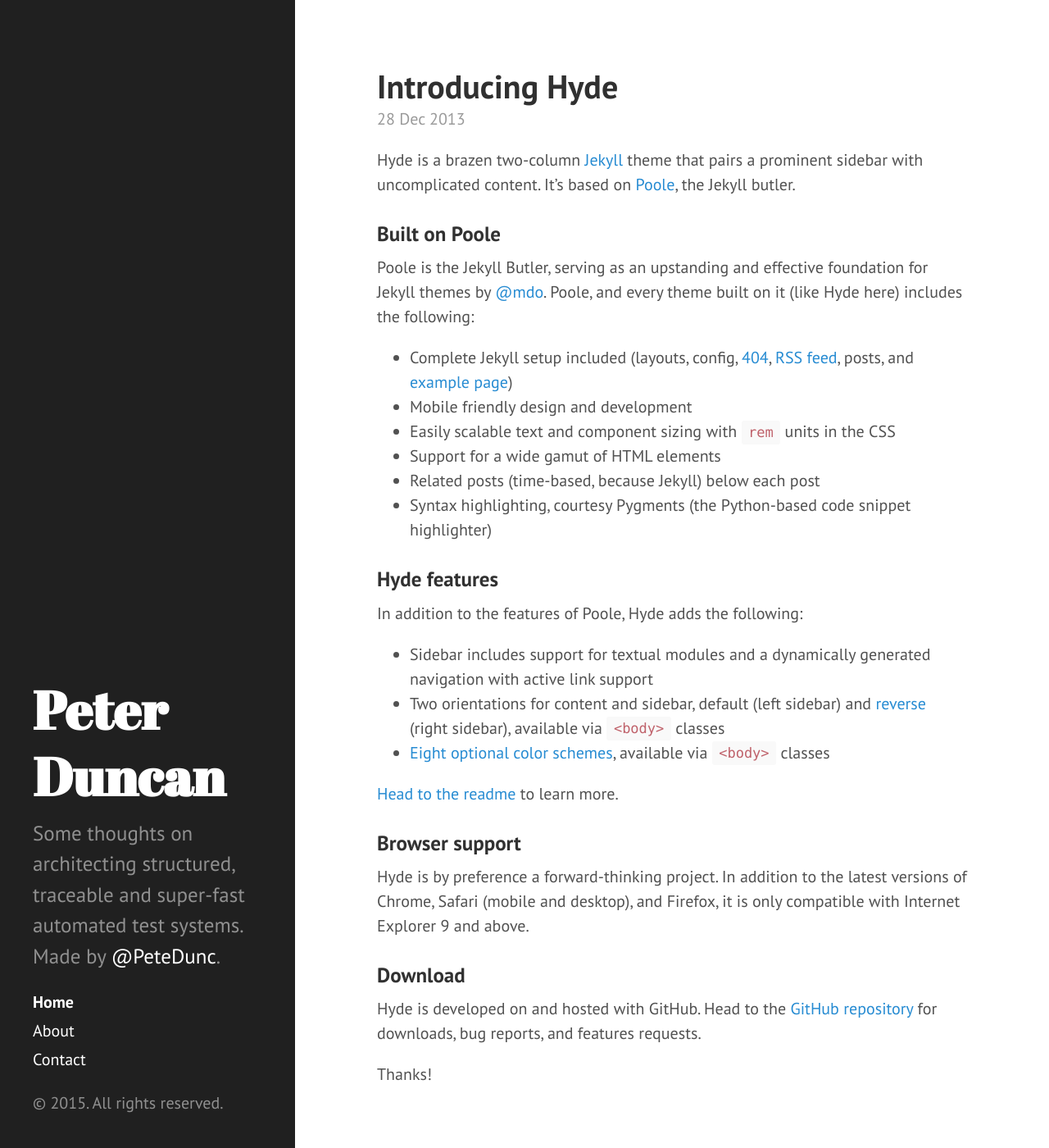
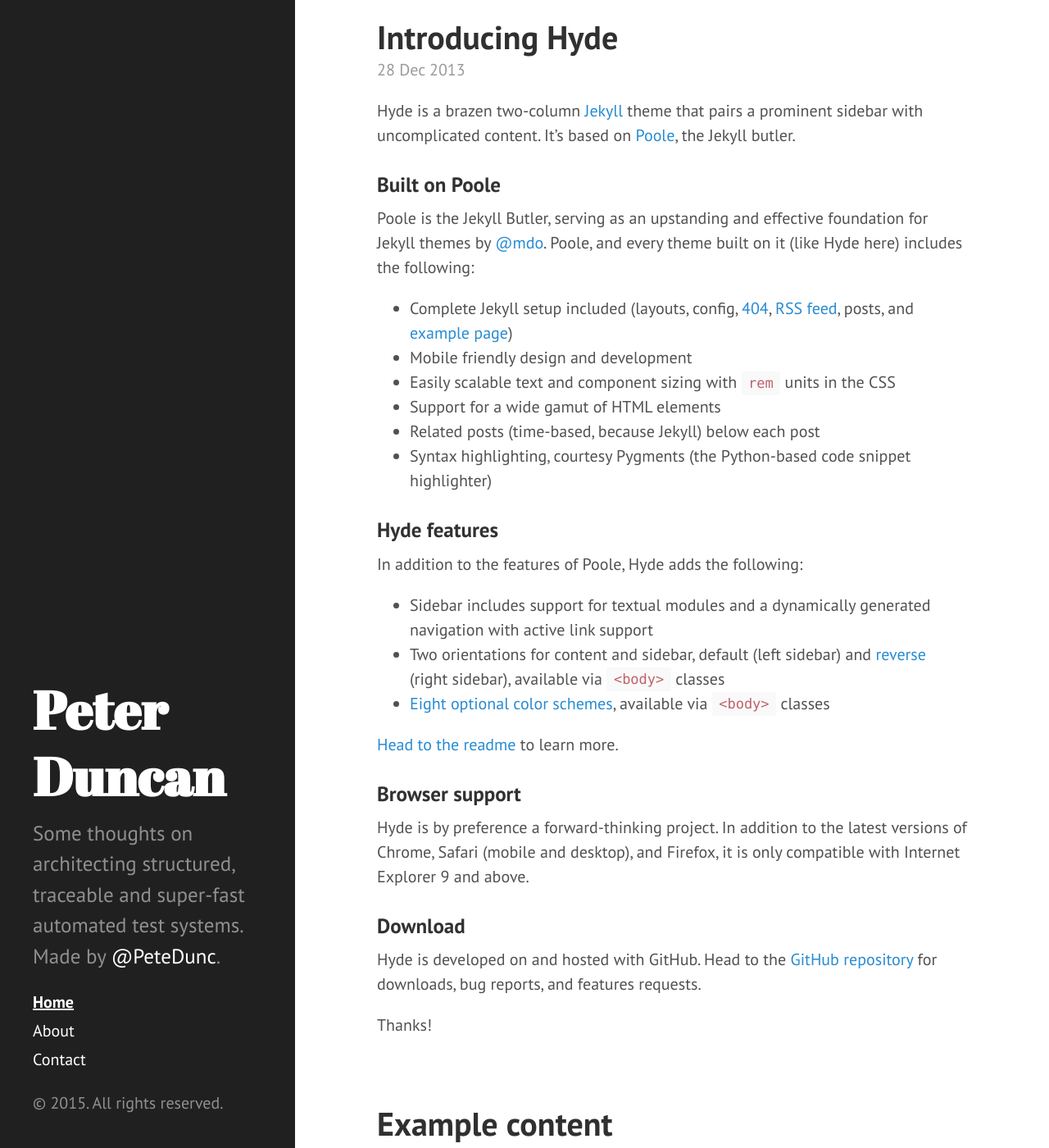
Before and after one commit to pdunc/pdunc.github.io, a Jekyll site: the page built from index.html, in a window 1280 px wide and 1400 px high. Shown: the whole window at 82% size. Built offline with Jekyll 4.4.1, drawn with Linux system fonts in a browser that asks for light colours; Markdown is read by kramdown in place of the engine named in the settings; the list of posts is cut into pages by our own code.

Commit message:
Updated sidebar to only show tagline and copyright in horz layout.  Changed padding and underlined the active nav link.

```diff
--- a/_includes/sidebar.html
+++ b/_includes/sidebar.html
@@ -6,7 +6,7 @@
           {{ site.title }}
         </a>
       </h1>
-      <p class="lead">{{ site.description }}</p>
+      <p class="lead sideonly">{{ site.description }}</p>
     </div>
 
     <nav class="sidebar-nav">
@@ -28,6 +28,6 @@
 
     </nav>
 
-    <p>&copy; {{ site.time | date: '%Y' }}. All rights reserved.</p>
+    <p class="sideonly">&copy; {{ site.time | date: '%Y' }}. All rights reserved.</p>
   </div>
 </div>
--- a/public/css/hyde.css
+++ b/public/css/hyde.css
@@ -55,7 +55,7 @@
 
 .sidebar {
   text-align: center;
-  padding: 2rem 1rem;
+  padding: 0.01rem 1rem;
   color: rgba(255,255,255,.5);
   background-color: #202020;
 }
@@ -87,6 +87,16 @@
 .sidebar-nav {
   margin-bottom: 1rem;
 }
+
+@media (min-width: 48em) {
+  .sidebar-sticky {
+    position: absolute;
+    right:  1rem;
+    bottom: 1rem;
+    left:   1rem;
+  }
+}
+
 .sidebar-nav-item {
   display: block;
   line-height: 1.75;
@@ -97,6 +107,7 @@
 }
 .sidebar-nav-item.active {
   font-weight: bold;
+  text-decoration: underline;
 }
 
 /* Sticky sidebar
@@ -114,7 +125,6 @@
   }
 }
 
-
 /* Container
  *
  * Align the contents of the site above the proper threshold with some margin-fu
@@ -122,8 +132,8 @@
  */
 
 .content {
-  padding-top:    4rem;
-  padding-bottom: 4rem;
+  padding-top:    1rem;
+  padding-bottom: 1rem;
 }
 
 @media (min-width: 48em) {
```
